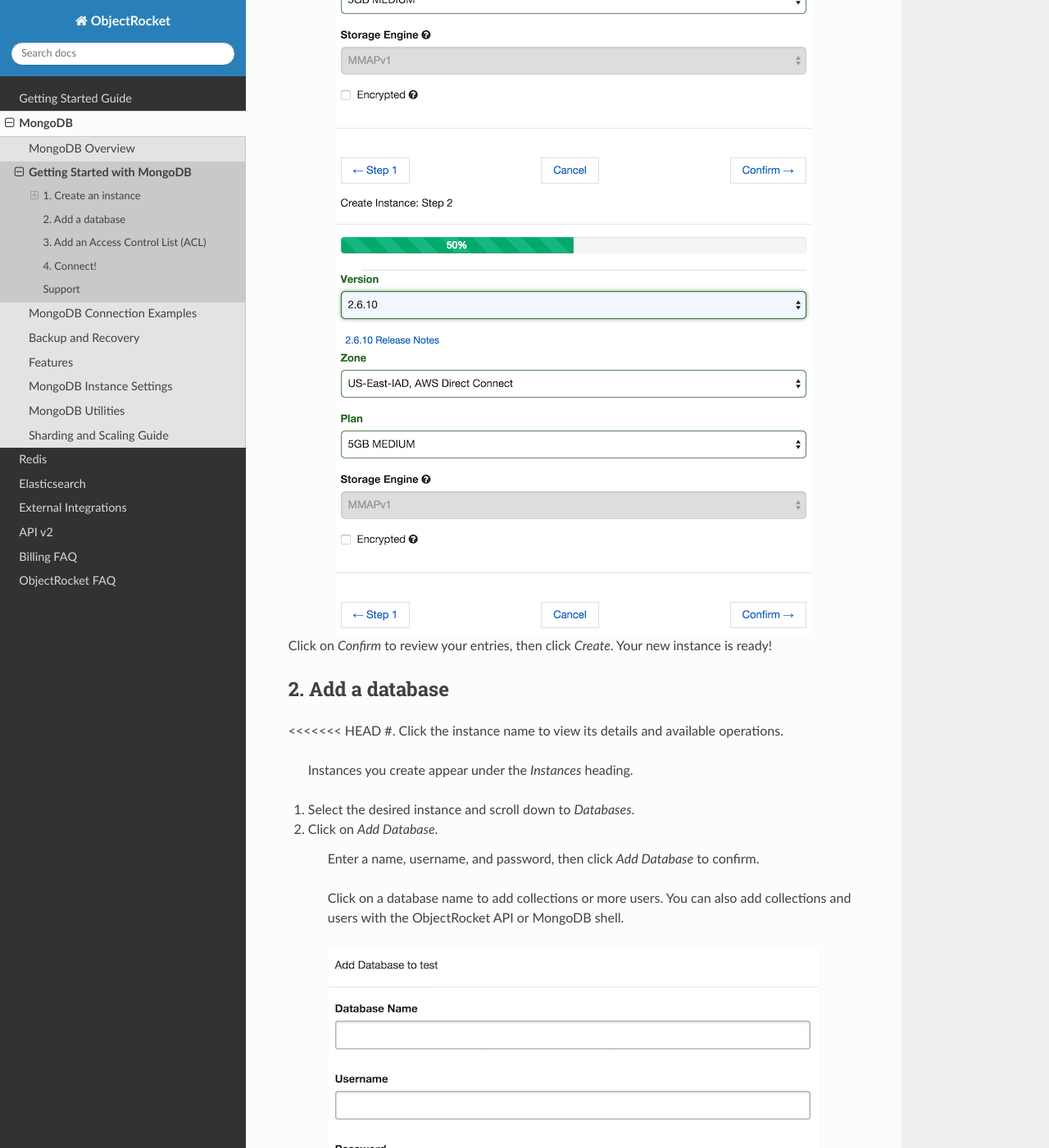
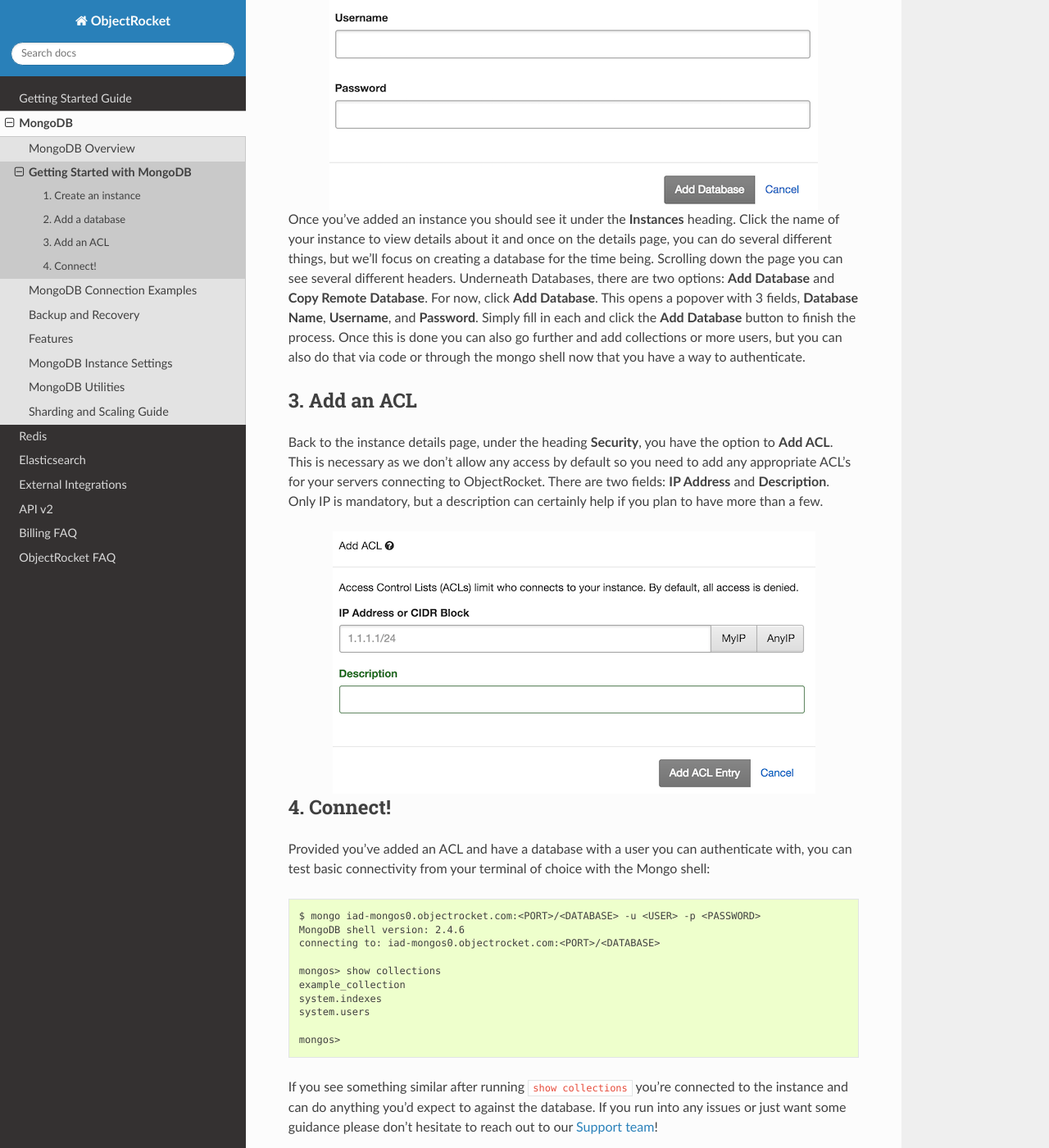
Before and after one commit to zcorleissen/documentation, a Sphinx documentation site: the page built from source/mongodb_getting_started.rst, in a window 1280 px wide and 1400 px high, scrolled down 2260 px. Shown: the whole window at 82% size. Built offline with Sphinx 7.4.7 and the Read the Docs theme 2.0.0, drawn with Linux system fonts in a browser that asks for light colours; pages that are not in the unit, such as notebooks, are missing from menus; some of the changed text lies outside the part shown.

Commit message:
Revert "Merge branch 'elastic-gsg-review'"
This reverts commit a9aeb7371b944c87e76f9879306b8c5cd9704f51, reversing
changes made to e76711a6c5f798ef509b28d4b0fabe65a7331568.

```diff
--- a/source/getting_started.rst
+++ b/source/getting_started.rst
@@ -1,26 +1,24 @@
 Getting Started Guide
 =====================
 
-This guide helps you get started quickly and easily on the ObjectRocket platform. Follow along on the `Sign Up <https://app.objectrocket.com/sign_up>`_ page!
+This guide is designed to get you setup with an ObjectRocket account and on your way to creating instances with us! There are just a few steps necessary, and they're outlined below. Follow along by using our `Sign Up <https://app.objectrocket.com/sign_up>`_ page!
 
 1. Create an account
 ~~~~~~~~~~~~~~~~~~~~
 
-`Sign up for ObjectRocket here <https://app.objectrocket.com/sign_up>`_. Enter your account information (all fields required) and click *Launch my account*.
+Obtaining an ObjectRocket account is as simple as `signing up here <https://app.objectrocket.com/sign_up>`_ and completing the forms listed. Enter your account information, all fields are required. ObjectRocket utilizes a single login for now, but we're working on adding functionality for sub-accounts. For now we recommend using a mailing list if you need access for multiple people, eg. devops\@mycompany.com.
 
-ObjectRocket utilizes a single login for now, but we're working on adding functionality for sub-accounts. For now we recommend entering a mailing list address if you need access for multiple people. For example: `devops@mycompany.com`.
+Once filled in, click *Launch my account*.
 
-Click *Launch my account* to continue.
+2. Add billing info
+~~~~~~~~~~~~~~~~~~~
 
-2. Add billing information
-~~~~~~~~~~~~~~~~~~~~~~~~~~
-
-Click *Add Credit Card* on the `default landing page <https://app.objectrocket.com/instances/>`_, or click your username on the upper right, click *Billing Information*, then click *Set Credit Card*.
+Before you can create an instance, you'll need to add your billing information. You can do so from the default landing page by clicking *add a credit card to your account*, or by clicking your username on the upper right, clicking *Billing Information*, then clicking the *Set Credit Card* button on the left side.
 
 3. Create an instance
 ~~~~~~~~~~~~~~~~~~~~~
 
-If you need help creating your first instance, check out our getting started guides:
+As we offer MongoDB, Redis, and Elasticsearch, there are guides for getting started with each:
 
 - :doc:`mongodb_getting_started`
 
--- a/source/mongodb_getting_started.rst
+++ b/source/mongodb_getting_started.rst
@@ -1,5 +1,10 @@
 Getting Started with MongoDB
 ============================
+
+1. Create an instance
+2. Create a database
+3. Add an ACL
+4. Connect!
 
 1. Create an instance
 ~~~~~~~~~~~~~~~~~~~~~
@@ -8,96 +13,44 @@
 
    If you need help deciding what kind of instance to create, take a look at our :doc:`mongodb_overview`!
 
-Step 1
-------
 
-#. Click the Instance heading, then click on *Add Instance*.
+- Click the **Add Instance** button.
 
-#. Enter a name for your instance.
+.. image:: images/addinstance.png
+   :align: center
 
-    This can be almost anything, as any alpha numeric string is valid.
+- Select a name for your instance. This can be almost anything, as any alpha numeric string is valid.
 
-#. Select MongoDB for the service.
+- Select a Service, MongoDB in this case.
 
-#. Select a database type.
-
-    Choose either MongoDB Sharded or MongoDB Replica Set. Each selection includes a brief description, and more information can be found on our `MongoDB Overview <http://objectrocket.com/docs/mongodb_overview.html>`_.
+- Select a type, either MongoDB Sharded or MongoDB Replica Set. The differences are outlined briefly below the type chosen, but more information can be found on our `MongoDB Overview <http://objectrocket.com/docs/mongodb_overview.html>`_.
 
 .. image:: images/createmongo.png
    :align: center
 
-Click on *Step 2* to continue.
+- Select a version to deploy. We offer MongoDB 2.4, 2.6, and 3.0.
 
-Step 2
-------
+- Select a plan that suits your needs. Consider that as you grow you always add shards in your plan size when using a Sharded instance, but that isn't possible for a Replica Set. For more details, check out `plans and pricing <http://objectrocket.com/pricing>`_.
 
-#. Select a version to deploy.
+- Select a zone that suits your needs. Zones are either Rackspace and/or AWS Direct Connect zones, labeled by airport codes in that region. Check out the `zone map <http://objectrocket.com/features>`_.
 
-    We offer the latest versions of MongoDB 2.4, 2.6, and 3.0. If you select 3.0, you can also select a storage engine (see below).
-
-#. Select a plan that suits your needs.
-
-    Sharded instances grow by adding shards according to your plan size. The size of a replica set is fixed, determined by your plan's size limit. For more details, check out `plans and pricing <http://objectrocket.com/pricing>`_.
-
-#. Select a zone that suits your needs.
-
-    Zones are Rackspace and/or AWS Direct Connect zones, labeled by airport codes in that region. Check out the `zone map <http://objectrocket.com/features>`_ for more details.
-
-#. Select a plan that suits your needs.
-
-    Consider that as you grow you always add shards in your plan size when using a Sharded instance, but that isn't possible for a Replica Set. For more details, check out `plans and pricing <http://objectrocket.com/pricing>`_.
-
-#. Select a storage engine (3.0 only).
-
-    You can select WiredTiger or MMAPv1 for your storage engine when deploying MongoDB 3.0.
-
-#. Select encryption.
-
-    You can choose to encrypt MongoDB 2.6 or 3.0 instances provisioned in Virginia (IAD). Encryption for 3.0 requires WiredTiger for the storage engine and a plan minimum of 20GB.
+- Select a Storage Engine. When using MongoDB 3.0 you have the option of alternate storage engines. We currently offer WiredTiger and MMAPv1 when using 3.0+.
 
 .. image:: images/createmongo_2.png
    :align: center
 
-.. image:: images/createmongo_2.png
-   :align: center
-
-Click on *Confirm* to review your entries, then click *Create*. Your new instance is ready!
-
 2. Add a database
 ~~~~~~~~~~~~~~~~~~~~
-
-<<<<<<< HEAD
-#. Click the instance name to view its details and available operations.
-
-    Instances you create appear under the *Instances* heading.
-
-#. Select the desired instance and scroll down to *Databases*.
-
-#. Click on *Add Database*.
-
-    Enter a name, username, and password, then click *Add Database* to confirm.
-
-    Click on a database name to add collections or more users. You can also add collections and users with the ObjectRocket API or MongoDB shell.
 
 .. image:: images/adddatabase.png
    :align: center
 
-3. Add an Access Control List (ACL)
-~~~~~~~~~~~~~~~~~~~~~~~~~~~~~~~~~~~
+Once you've added an instance you should see it under the **Instances** heading. Click the name of your instance to view details about it and once on the details page, you can do several different things, but we'll focus on creating a database for the time being. Scrolling down the page you can see several different headers. Underneath Databases, there are two options: **Add Database** and **Copy Remote Database**. For now, click **Add Database**. This opens a popover with 3 fields, **Database Name**, **Username**, and **Password**. Simply fill in each and click the **Add Database** button to finish the process. Once this is done you can also go further and add collections or more users, but you can also do that via code or through the mongo shell now that you have a way to authenticate.
 
-Access Control Lists (ACL) limit who connects to your instance.
+3. Add an ACL
+~~~~~~~~~~~~~
 
-.. note::
-
-	ObjectRocket denies access by default. Add an ACL for any server that connects to the instance.
-
-#. In the Security section of the instance details page, click *Add ACL*.
-
-#. Enter an IP address/CIDR block and a description.
-
-    Only the IP address is mandatory, but descriptions can help when maintaining larger lists.
-
-#. Click *Add ACL Entry*.
+Back to the instance details page, under the heading **Security**, you have the option to **Add ACL**. This is necessary as we don't allow any access by default so you need to add any appropriate ACL's for your servers connecting to ObjectRocket. There are two fields: **IP Address** and **Description**. Only IP is mandatory, but a description can certainly help if you plan to have more than a few.
 
 .. image:: images/addacl_mongo.png
    :align: center
@@ -105,7 +58,9 @@
 4. Connect!
 ~~~~~~~~~~~
 
-After you've created a database with user authentication and added an ACL, you're ready to test basic connectivity in a terminal session with the MongoDB shell::
+Provided you've added an ACL and have a database with a user you can authenticate with, you can test basic connectivity from your terminal of choice with the Mongo shell:
+
+::
 
 	$ mongo iad-mongos0.objectrocket.com:<PORT>/<DATABASE> -u <USER> -p <PASSWORD>
 	MongoDB shell version: 2.4.6
@@ -118,9 +73,5 @@
 
 	mongos>
 
-If you see something similar after running `show collections`, you're connected to the instance and can perform database operations. Success!
 
-Support
-~~~~~~~
-
-If you have any issues or just need guidance, contact our `support team <mailto:support@objectrocket.com>`_.
+If you see something similar after running ``show collections`` you're connected to the instance and can do anything you'd expect to against the database. If you run into any issues or just want some guidance please don't hesitate to reach out to our `Support team <mailto:support@objectrocket.com>`_!
```
Also changed, not shown: source/api_v2_getting_started.rst (+37 -53 lines), source/elastic_getting_started.rst (+20 -61 lines), source/redis_getting_started.rst (+23 -45 lines).
